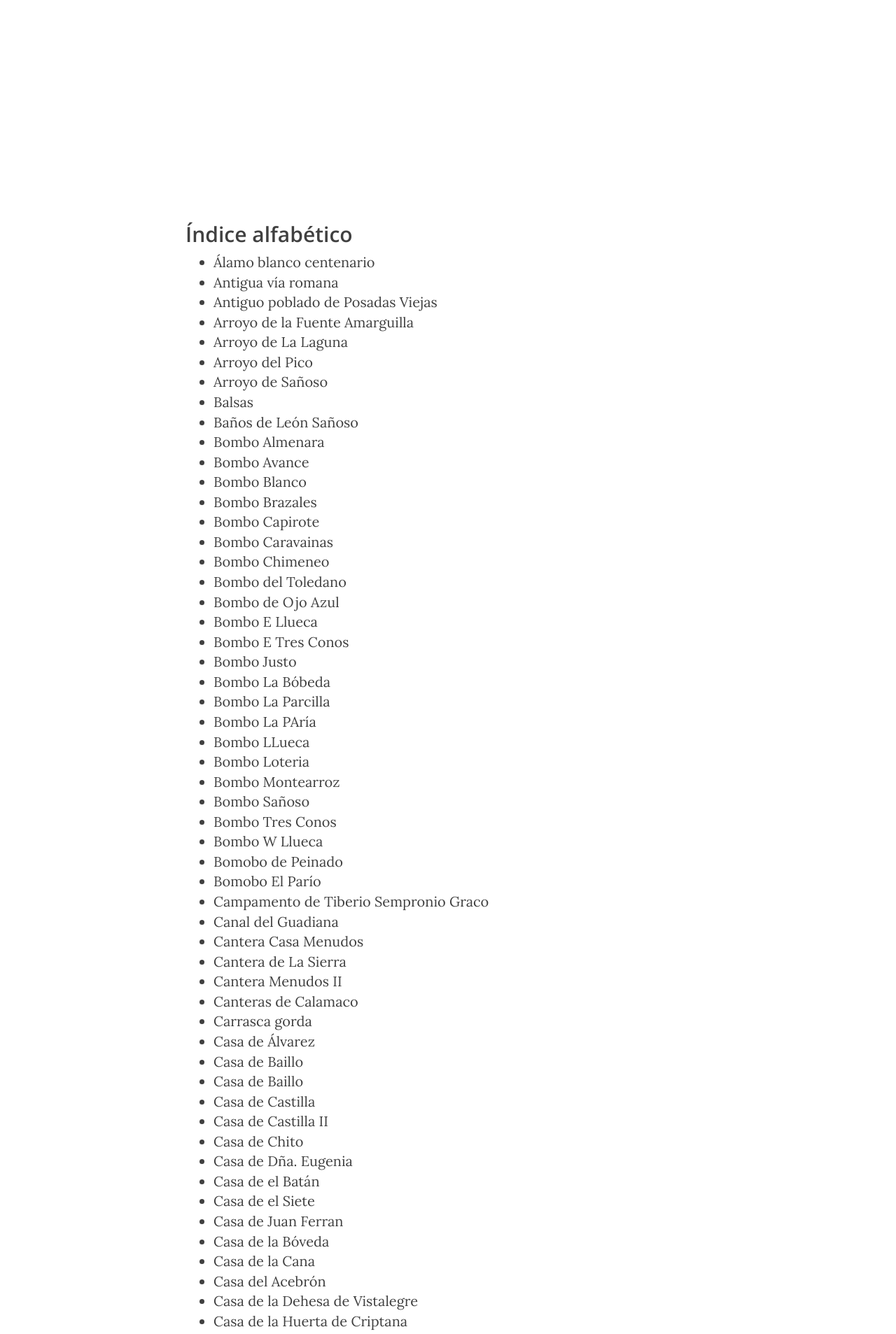
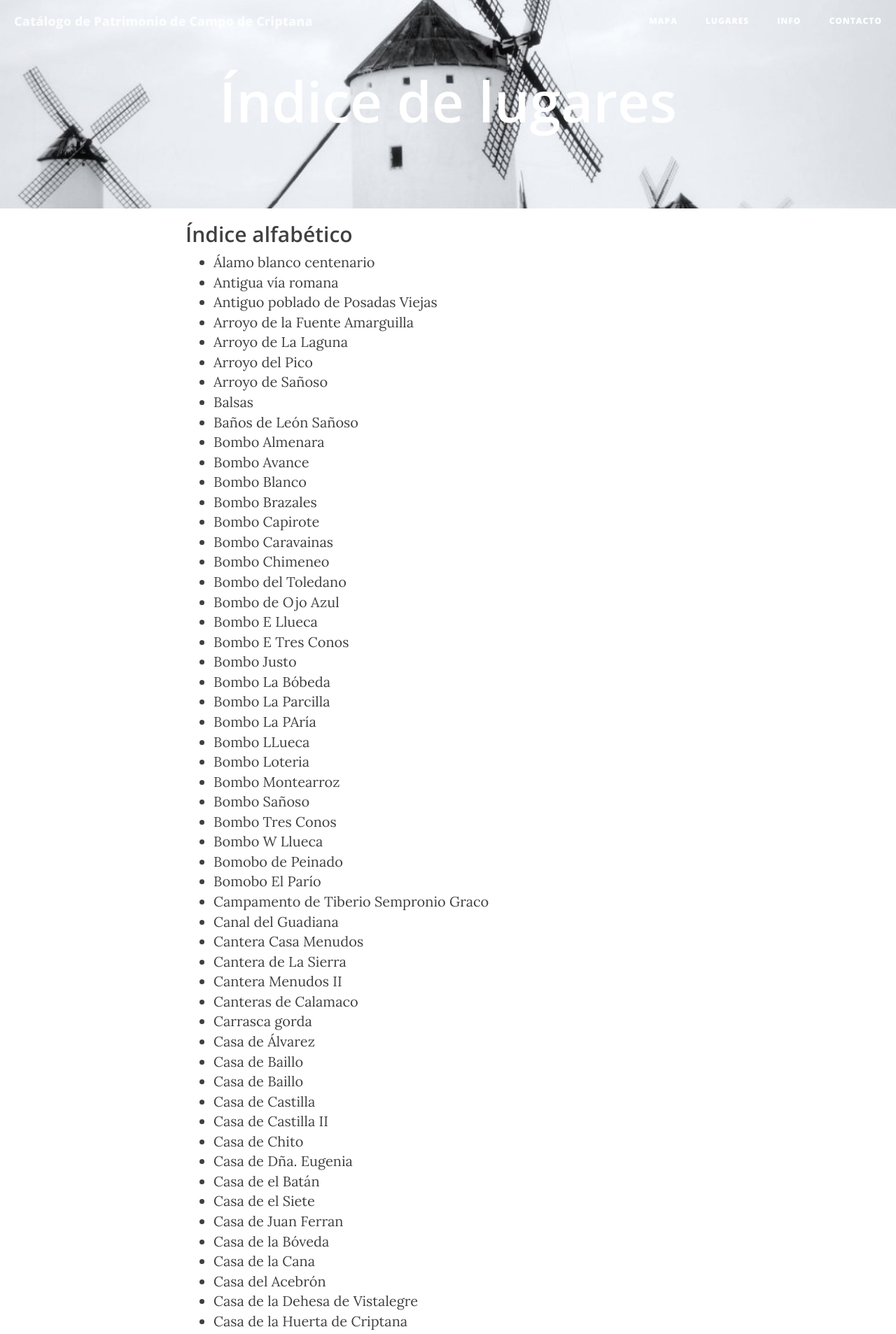
Before and after one commit to forosocialcriptana/catalogo-patrimonio-jekyll, a Jekyll site: the page built from lugares/index.md, in a window 1280 px wide. Shown: the top 1907 px of the page at 70% size. Built offline with Jekyll 4.4.1, drawn with Linux system fonts in a browser that asks for light colours; nearby versions of some CDN libraries.

Commit message:
Solucionado problema url imagen del índice de lugares

```diff
--- a/lugares/index.md
+++ b/lugares/index.md
@@ -1,7 +1,7 @@
 ---
 layout: page
 title: Índice de lugares
-header-img: img/fondo-azul.png
+header-img: /img/sierra-de-los-molinos-1.jpg
 ---
 
 
```
Also changed, not shown: 1 other file.
